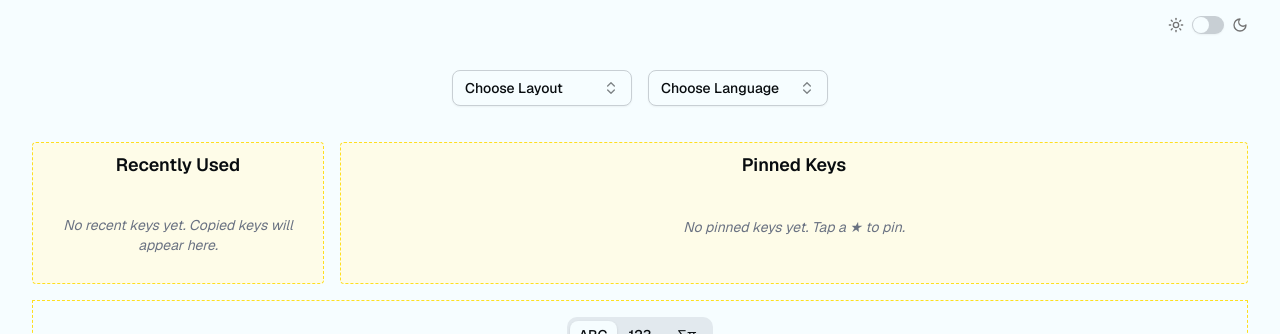
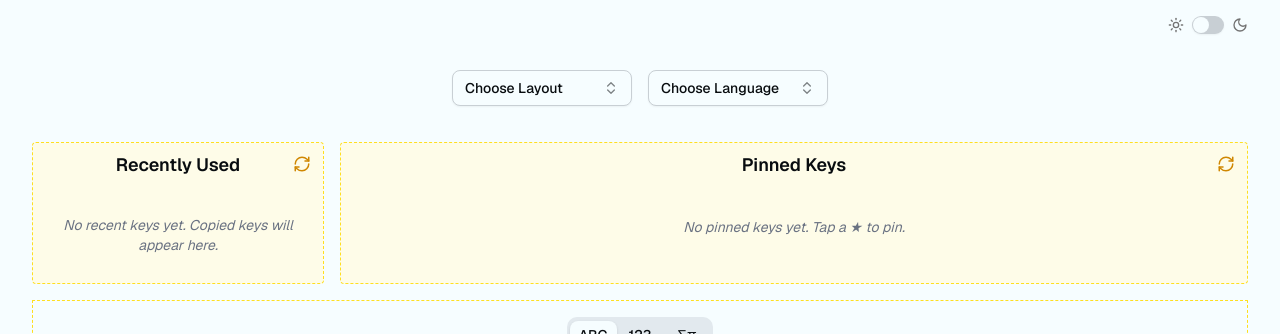
Before and after one commit to FalconG2001/keysnipp, a Next.js app: page / in a window 1280 px wide. Shown: the top 334 px of the page. Built offline with nearby package versions, Linux system fonts and the light colour scheme.

Commit message:
feat: add clear functionality for pinned and recent keys in KeyGridSection

```diff
--- a/components/PinnedKeys/index.tsx
+++ b/components/PinnedKeys/index.tsx
@@ -1,4 +1,6 @@
 "use client";
+import { RefreshCw } from "lucide-react";
+
 import useKeyboard from "@/hooks/useKeyboard";
 import KeyButton from "../KeyButton";
 
@@ -7,7 +9,7 @@ interface KeyGridSectionProps {
 }
 
 export default function KeyGridSection({ type }: KeyGridSectionProps) {
-  const { favorites, recents } = useKeyboard();
+  const { favorites, recents, clearFavorites, clearRecents } = useKeyboard();
 
   const isPinned = type === "pinned";
   const keys = isPinned ? favorites : recents;
@@ -16,9 +18,26 @@ export default function KeyGridSection({ type }: KeyGridSectionProps) {
     ? "No pinned keys yet. Tap a ★ to pin."
     : "No recent keys yet. Copied keys will appear here.";
 
+  const handleClear = () => {
+    if (isPinned) clearFavorites();
+    else clearRecents();
+  };
+
   return (
-    <div className="w-full h-full rounded border border-dashed border-yellow-300 bg-yellow-50 dark:bg-yellow-950">
-      <h2 className="text-lg my-2 text-center font-semibold">{title}</h2>
+    <div className="relative w-full h-full rounded border border-dashed border-yellow-300 bg-yellow-50 dark:bg-yellow-950">
+      <h2 className="mx-auto text-lg my-2 text-center font-semibold">
+        {title}
+      </h2>
+      {/* Clear button */}
+      <button
+        onClick={handleClear}
+        className="cursor-pointer absolute top-3 right-3 text-yellow-600 hover:text-yellow-800 dark:text-yellow-300 dark:hover:text-yellow-100 transition"
+        title={`Clear ${title}`}
+        aria-label={`Clear ${title}`}
+      >
+        <RefreshCw size={18} />
+      </button>
+
       <div className="p-3 flex flex-wrap justify-center items-center gap-4 min-h-[5rem] w-full">
         {keys.length > 0 ? (
           keys.map((key) => {
```
